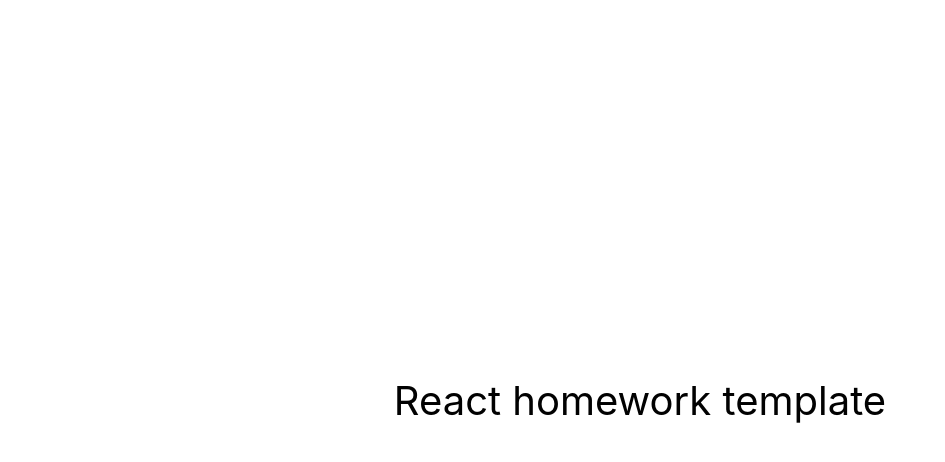
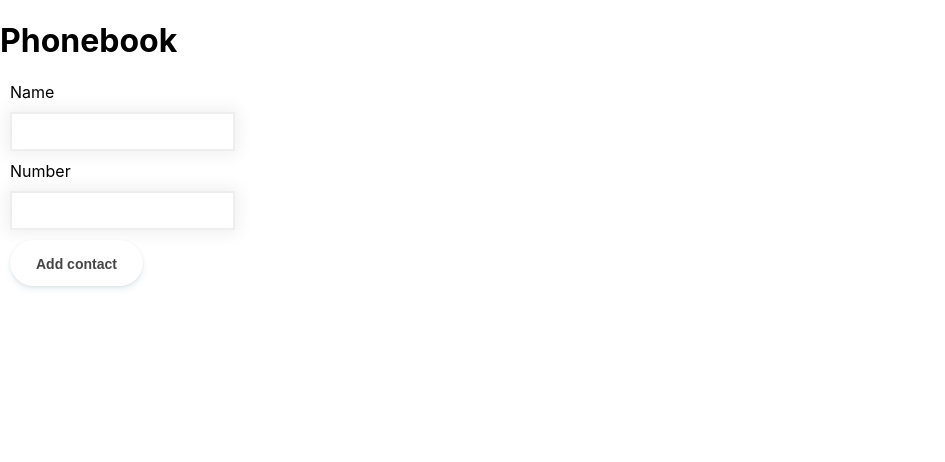
Before and after one commit to MishinaIra55/goit-react-hw-06-phonebook, a React (Create React App) app: page / in a window 1280 px wide. Shown: the top 462 px of the page, without its empty margins (0-945 px from the left). Built offline with nearby package versions, Linux system fonts and the light colour scheme.

Commit message:
создала store,slisecontact добавление контакта.и отправка формы submit

```diff
--- a/package.json
+++ b/package.json
@@ -4,11 +4,13 @@
   "private": true,
   "homepage": "https://MishinaIra55.github.io/goit-react-hw-06-phonebook/",
   "dependencies": {
+    "@reduxjs/toolkit": "^1.9.2",
     "@testing-library/jest-dom": "^5.16.3",
     "@testing-library/react": "^12.1.4",
     "@testing-library/user-event": "^13.5.0",
     "react": "^18.1.0",
     "react-dom": "^18.1.0",
+    "react-redux": "^8.0.5",
     "react-scripts": "5.0.1",
     "web-vitals": "^2.1.3"
   },
--- a/src/components/App.jsx
+++ b/src/components/App.jsx
@@ -1,16 +1,11 @@
+import {ContactForm} from './ContactForm/ContactForm';
+
+
 export const App = () => {
   return (
-    <div
-      style={{
-        height: '100vh',
-        display: 'flex',
-        justifyContent: 'center',
-        alignItems: 'center',
-        fontSize: 40,
-        color: '#010101'
-      }}
-    >
-      React homework template
-    </div>
+    <>
+      <h1>Phonebook</h1>
+      <ContactForm/>
+    </>
   );
 };
--- /dev/null
+++ b/src/components/ContactForm/ContactForm.jsx
@@ -0,0 +1,49 @@
+import styles from './ContactForm.module.css';
+
+export const ContactForm = () => {
+
+  const handleSubmit = event => {
+    event.preventDefault();
+    console.log(event.currentTarget.elements.name.value)
+    console.log(event.currentTarget.elements.number.value)
+
+  }
+
+  return (
+    <>
+      <form className={styles.form} onSubmit={handleSubmit}>
+
+        <label>
+          Name
+          <input
+
+            className={styles.input}
+            type='text'
+            name='name'
+            pattern="^[a-zA-Zа-яА-Я]+(([' -][a-zA-Zа-яА-Я ])?[a-zA-Zа-яА-Я]*)*$"
+            title="Name may contain only letters, apostrophe, dash and spaces. For example Adrian, Jacob Mercer, Charles de Batz de Castelmore d'Artagnan"
+            required
+
+
+          />
+        </label>
+
+        <label>
+          Number
+          <input
+
+            className={styles.input}
+            type='tel'
+            name='number'
+            pattern='\+?\d{1,4}?[-.\s]?\(?\d{1,3}?\)?[-.\s]?\d{1,4}[-.\s]?\d{1,4}[-.\s]?\d{1,9}'
+            title='Phone number must be digits and can contain spaces, dashes, parentheses and can start with +'
+            required
+
+          />
+        </label>
+
+        <button type='submit'>Add contact</button>
+      </form>
+    </>
+  )
+}
--- /dev/null
+++ b/src/components/ContactForm/ContactForm.module.css
@@ -0,0 +1,37 @@
+.form {
+  display: flex;
+  flex-direction: column;
+  align-items: baseline;
+  margin: 10px;
+
+}
+
+.input {
+  padding: 10px;
+  margin: 10px 0 10px 0;
+  width: 100%;
+  border: 2px solid #eee;
+  box-shadow:0 0 15px 4px rgba(0,0,0,0.06);
+
+  box-sizing: content-box;
+  display: block;
+}
+
+button {
+  display: inline-block;
+  box-sizing: border-box;
+  padding: 0 25px;
+  margin: 0 15px 15px 0;
+  outline: none;
+  border: 1px solid #fff;
+  border-radius: 50px;
+  height: 46px;
+  line-height: 46px;
+  font-size: 14px;
+  font-weight: 600;
+  text-decoration: none;
+  color: #444;
+  background-color: #fff;
+  box-shadow: 0 4px 6px rgb(65 132 144 / 10%), 0 1px 3px rgb(0 0 0 / 8%);
+  cursor: pointer;
+}
--- a/src/index.js
+++ b/src/index.js
@@ -2,9 +2,13 @@
 import ReactDOM from 'react-dom/client';
 import { App } from 'components/App';
 import './index.css';
+import { Provider } from 'react-redux';
+import {store} from './redux/store';
 
 ReactDOM.createRoot(document.getElementById('root')).render(
   <React.StrictMode>
-    <App />
+    <Provider store={store}>
+      <App />
+    </Provider>
   </React.StrictMode>
 );
--- /dev/null
+++ b/src/redux/contacts/contacts.init-state.js
@@ -0,0 +1,3 @@
+export const contactsInitState = {
+  contacts: [],
+};
--- /dev/null
+++ b/src/redux/contacts/contactsSlice.js
@@ -0,0 +1,15 @@
+import { createSlice } from '@reduxjs/toolkit';
+import { contactsInitState } from './contacts.init-state';
+
+export const contactsSlice = createSlice({
+  name:'contacts',
+  initialState: contactsInitState,
+  reducers: {
+    addContact (state, action) {state.push(action.payload)},
+    deleteContact (state,action) {state.filter(contact => contact.id !== action.payload)},
+    filterContact(state,action) {}
+  }
+})
+
+export const {addContact, deleteContact, filterContact} = contactsSlice.actions;
+export const contactReducer = contactsSlice.reducer;
--- /dev/null
+++ b/src/redux/store.js
@@ -0,0 +1,9 @@
+import { configureStore } from '@reduxjs/toolkit';
+import { contactReducer } from './contacts/contactsSlice';
+
+
+export const store = configureStore({
+  reducer: {
+    contacts: contactReducer,
+  }
+});
```
Also changed, not shown: 1 other file (tests, documents, lock files or other folders).
